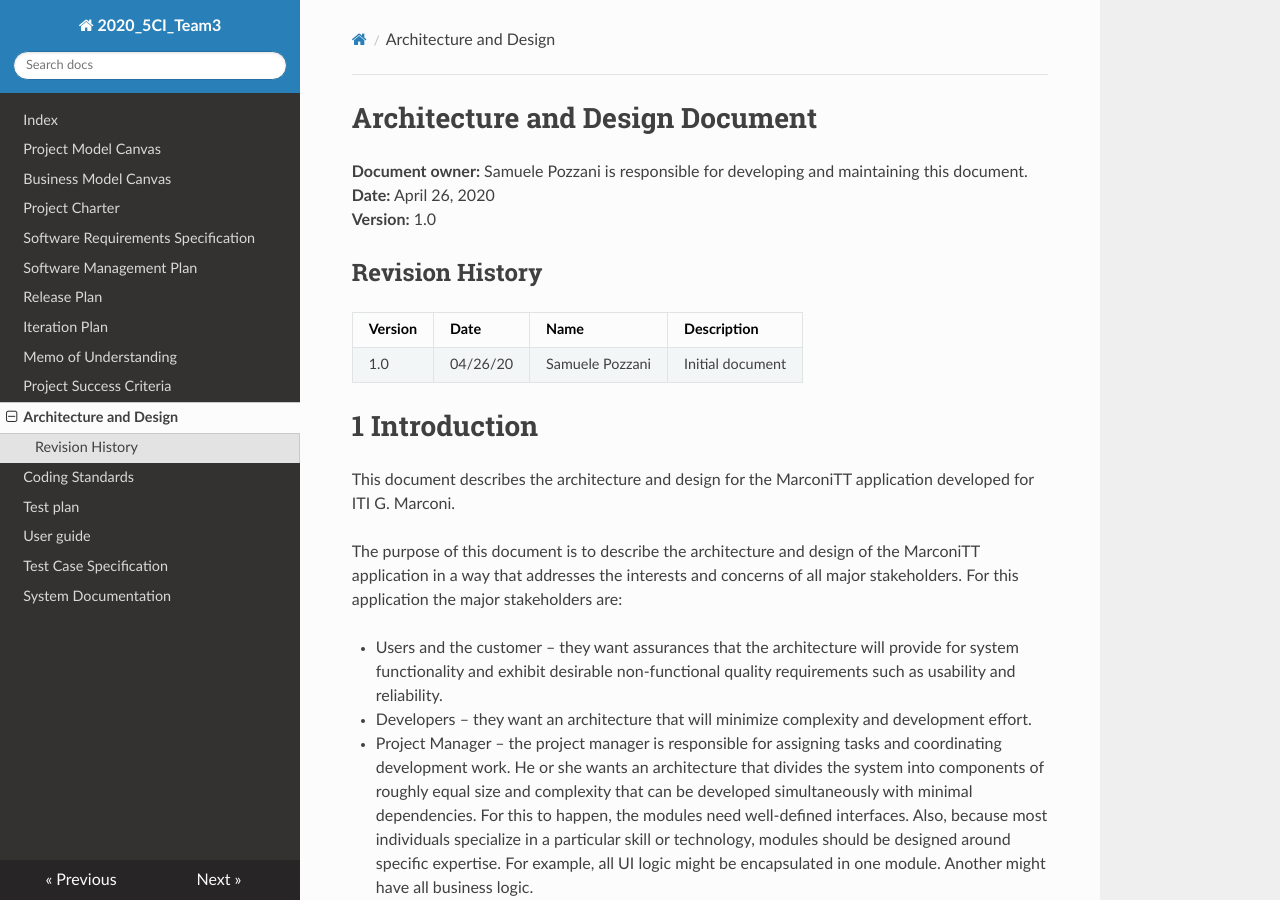
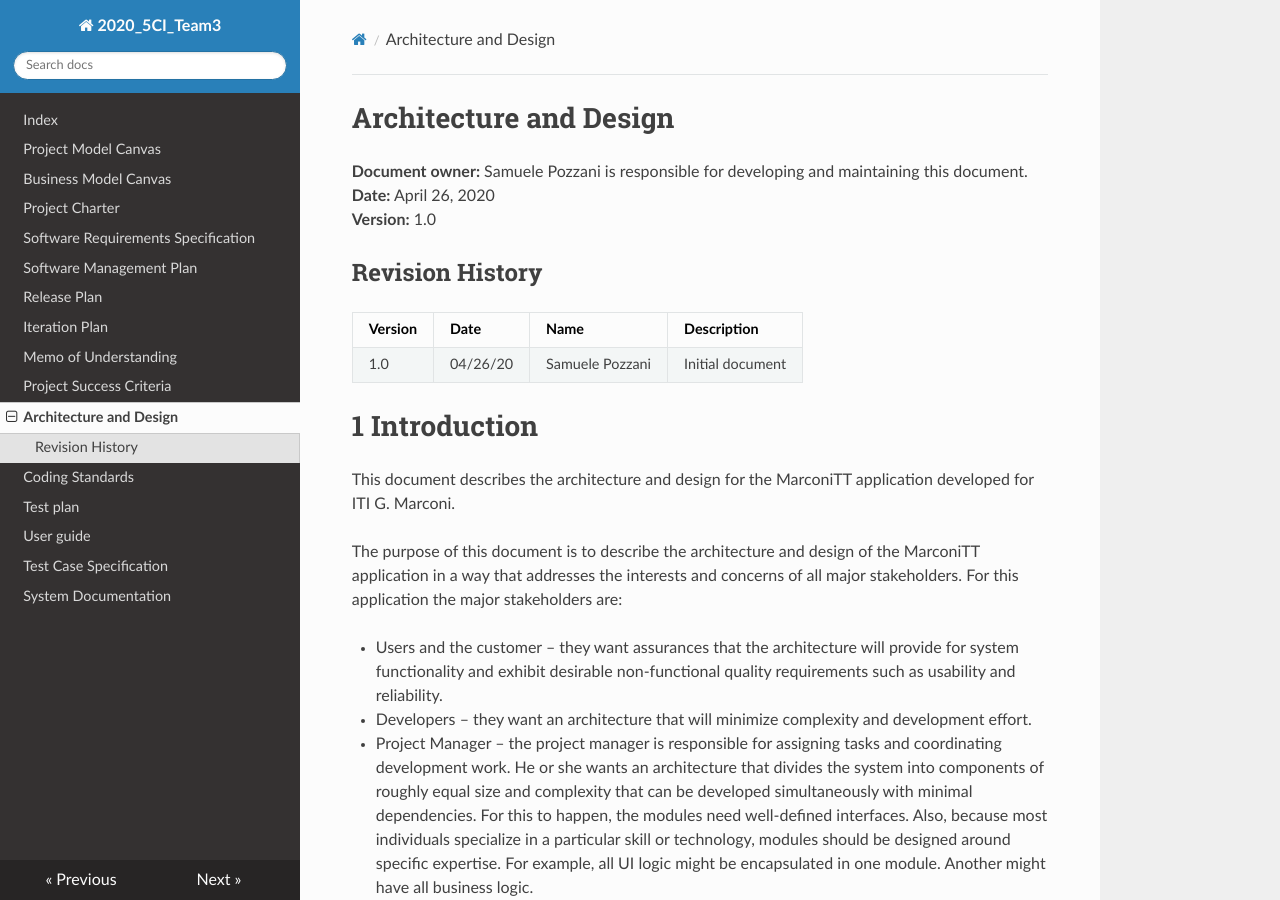
Before and after one commit to TrackyRaul/2020_5CI__team3_Farkas, an MkDocs documentation site: the page built from docs/architecture_and_design.md, in a window 1280 px wide and 900 px high. Built offline with MkDocs 1.6.1, drawn with Linux system fonts in a browser that asks for light colours; nearby versions of some CDN libraries.

Commit message:
Update architecture_and_design.md

```diff
--- a/docs/architecture_and_design.md
+++ b/docs/architecture_and_design.md
@@ -1,4 +1,4 @@
-# Architecture and Design Document
+# Architecture and Design
 
 **Document owner:** Samuele Pozzani is responsible for developing and maintaining this document.
 **Date:** April 26, 2020
```
